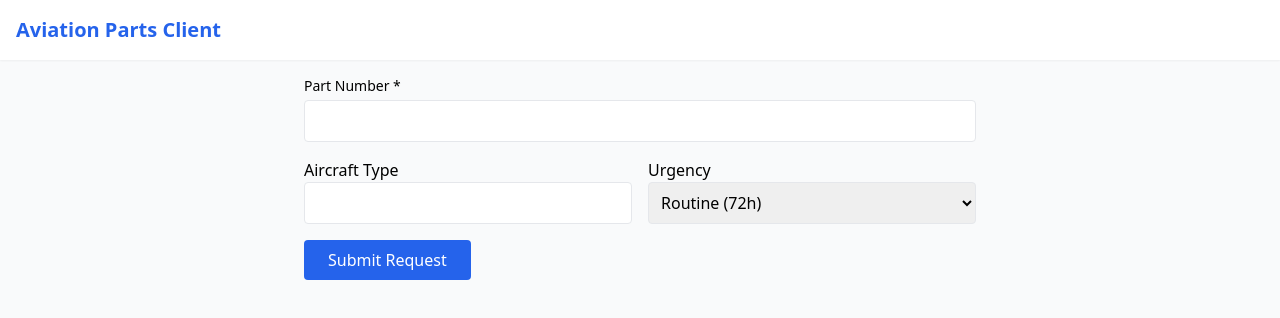
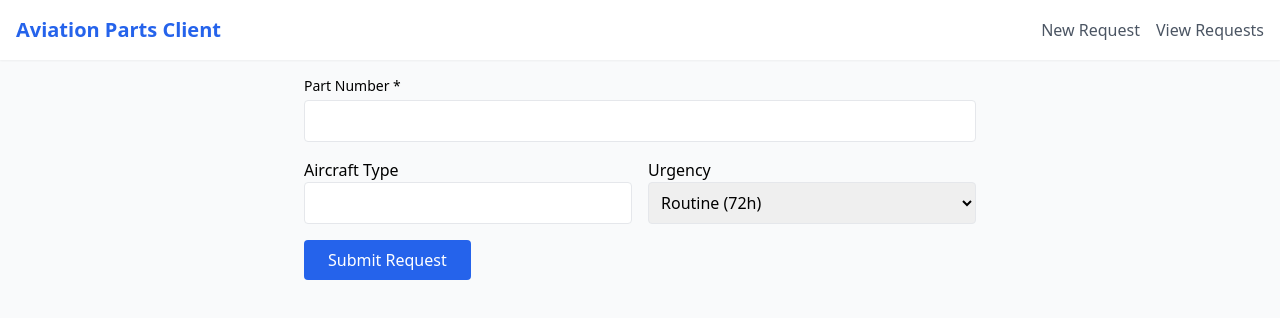
Before and after one commit to chris01b/gander-demo, a React (Vite) app in the folder client-app/: page / in a window 1280 px wide. Shown: the top 318 px of the page. Built offline with nearby package versions, Linux system fonts and the light colour scheme.

Commit message:
Ensure can see open/closed requests on the client

```diff
--- a/client-app/src/App.jsx
+++ b/client-app/src/App.jsx
@@ -6,8 +6,12 @@ export default function App() {
   return (
     <BrowserRouter>
       <div className="min-h-screen bg-gray-50">
-        <nav className="bg-white shadow-sm p-4">
+        <nav className="bg-white shadow-sm p-4 flex justify-between items-center">
           <h1 className="text-xl font-bold text-blue-600">Aviation Parts Client</h1>
+          <div className="space-x-4">
+            <a href="/" className="text-gray-600 hover:text-blue-600">New Request</a>
+            <a href="/requests" className="text-gray-600 hover:text-blue-600">View Requests</a>
+          </div>
         </nav>
 
         <main className="p-4 max-w-7xl mx-auto">
--- a/client-app/src/features/requests/RequestForm.jsx
+++ b/client-app/src/features/requests/RequestForm.jsx
@@ -1,5 +1,6 @@
 import { useState } from 'react'
 import { clientApi } from '../../api/clientApi'
+import { useNavigate } from 'react-router-dom'
 
 export default function RequestForm() {
   const [formData, setFormData] = useState({
@@ -10,11 +11,13 @@ export default function RequestForm() {
     urgency: 'routine'
   })
 
+  const navigate = useNavigate()
+
   const handleSubmit = async (e) => {
     e.preventDefault()
     try {
       await clientApi.post('/requests', formData)
-      // Add success feedback
+      navigate('/requests')  // Redirect to request list after submission
     } catch (error) {
       console.error('Submission failed:', error)
     }
```
